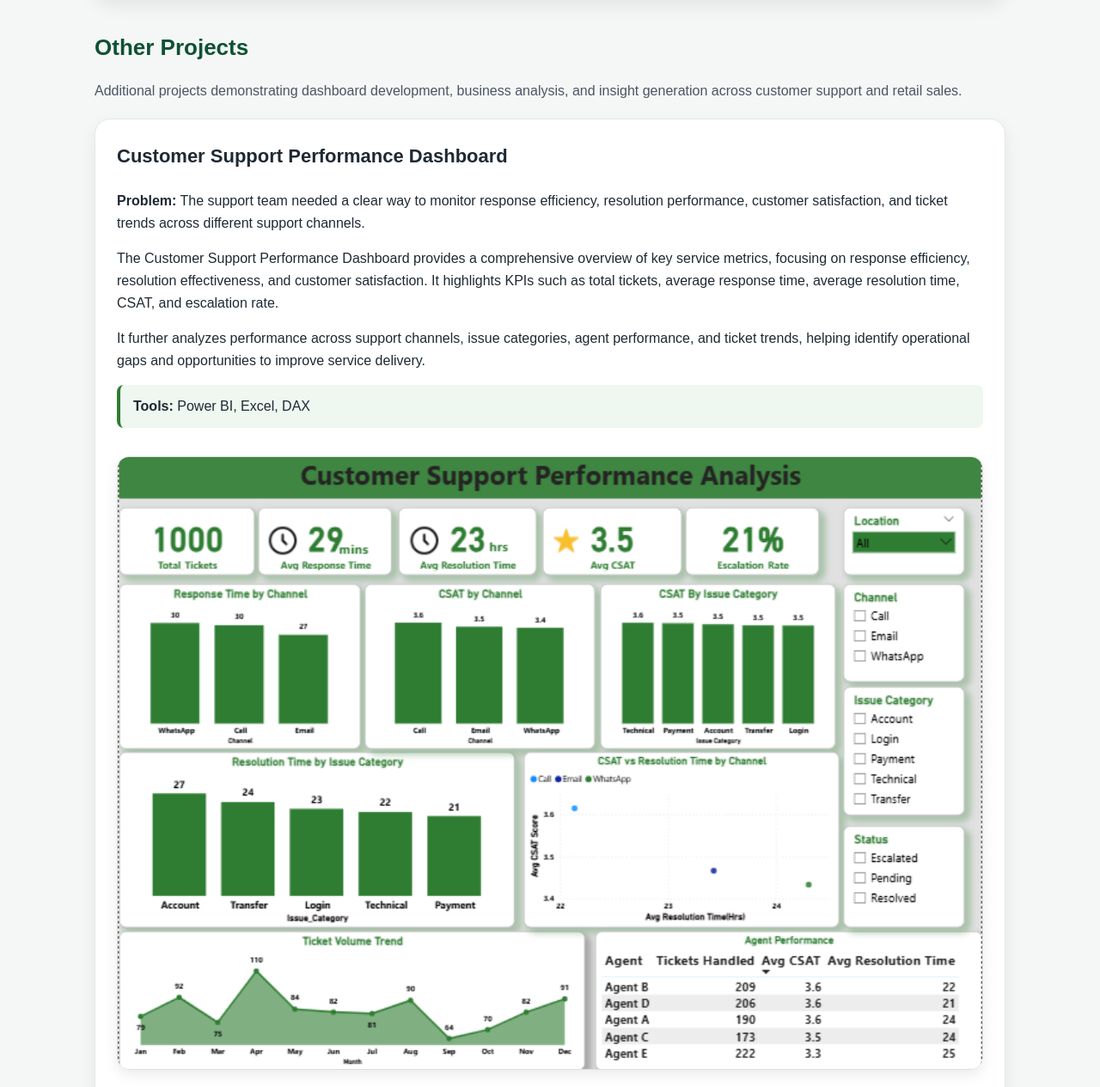
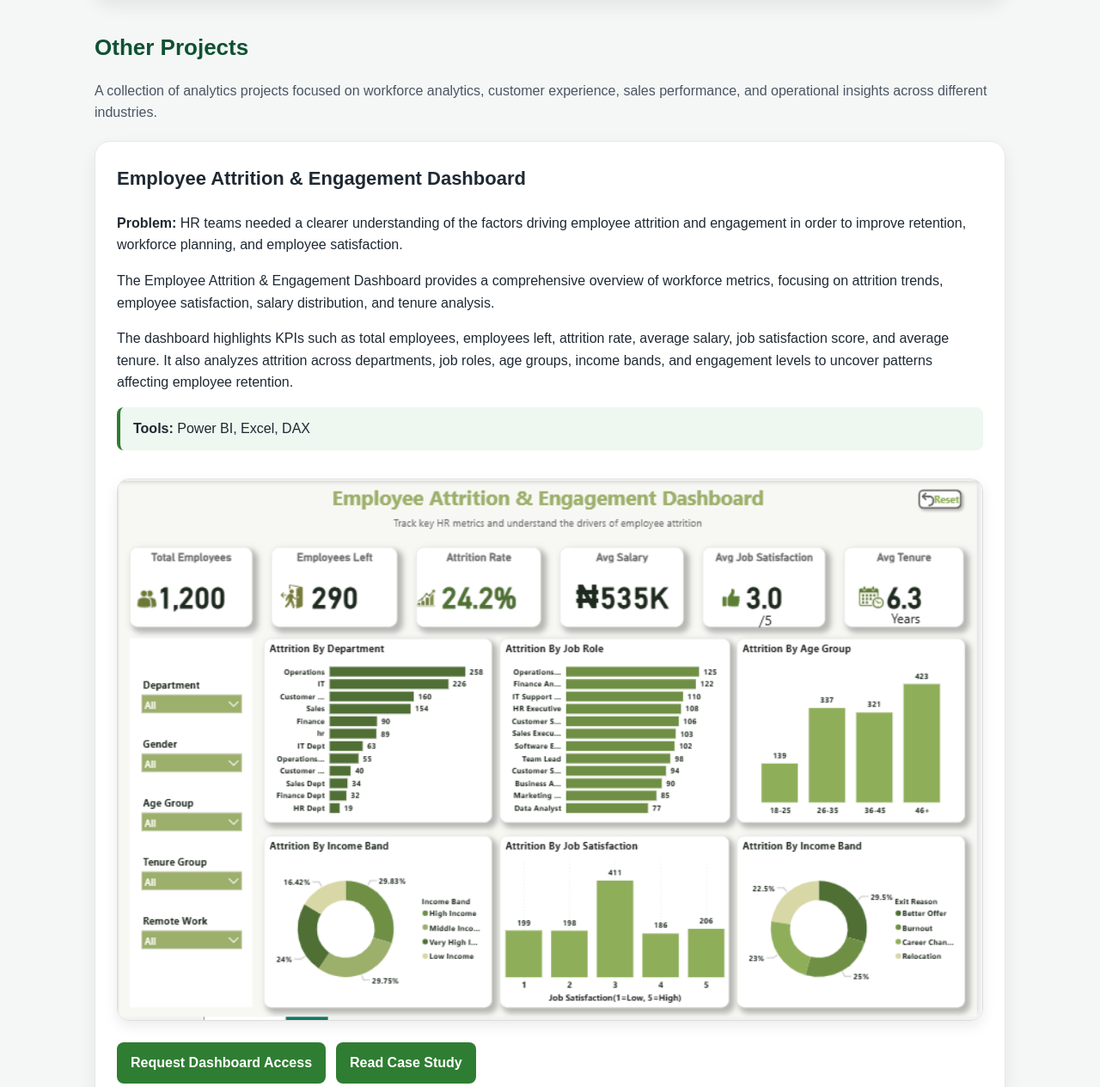
Before and after one commit to nwosu-onyinye/nwosu-onyinye.github.io, a plain HTML site: page index.html in a window 1280 px wide. Shown: the part 1717-2982 px from the top of the page at 86% size. Drawn offline with Linux system fonts and the light colour scheme.

Commit message:
Update index.html

```diff
--- a/index.html
+++ b/index.html
@@ -242,9 +242,39 @@
 
     <h2 class="section-title">Other Projects</h2>
     <p class="section-intro">
-      Additional projects demonstrating dashboard development, business analysis, and insight generation across customer support and retail sales.
-    </p>
+A collection of analytics projects focused on workforce analytics, customer experience, sales performance, and operational insights across different industries.
+</p>
+<div class="card">
+  <h3>Employee Attrition & Engagement Dashboard</h3>
 
+  <p>
+    <strong>Problem:</strong> HR teams needed a clearer understanding of the factors driving employee attrition and engagement in order to improve retention, workforce planning, and employee satisfaction.
+  </p>
+
+  <p>
+    The Employee Attrition & Engagement Dashboard provides a comprehensive overview of workforce metrics, focusing on attrition trends, employee satisfaction, salary distribution, and tenure analysis.
+  </p>
+
+  <p>
+    The dashboard highlights KPIs such as total employees, employees left, attrition rate, average salary, job satisfaction score, and average tenure. It also analyzes attrition across departments, job roles, age groups, income bands, and engagement levels to uncover patterns affecting employee retention.
+  </p>
+
+  <div class="project-meta">
+    <strong>Tools:</strong> Power BI, Excel, DAX
+  </div>
+
+  <img src="dashboard4.png" class="dashboard-img" alt="Employee Attrition Dashboard Screenshot">
+
+  <div class="button-group">
+    <a href="mailto:onyinyechinwosu66@gmail.com" class="btn">
+      Request Dashboard Access
+    </a>
+
+    <a href="https://medium.com/@onyinyechinwosu66/employee-attrition-engagement-analysis-using-power-bi-df94854fe9ff" class="btn" target="_blank">
+      Read Case Study
+    </a>
+  </div>
+</div>
     <div class="card">
       <h3>Customer Support Performance Dashboard</h3>
 
@@ -316,12 +346,22 @@
 
     <div class="card">
       <div class="experience-item">
-        <h3>Data Analyst — Versus Africa</h3>
-        <ul>
-          <li>Built dashboards and analyzed survey data across business and market research projects.</li>
-          <li>Delivered insights to support campaign performance tracking and business decision-making.</li>
-        </ul>
-      </div>
+  <h3>Data Analyst — Versus Africa</h3>
+
+  <ul>
+    <li>Analyzed large-scale survey and market research data across telecommunications, banking, FMCG, and consumer sectors to uncover actionable business insights.</li>
+
+    <li>Designed interactive dashboards and reports using Power BI and Excel to track KPIs, customer behavior, and campaign performance.</li>
+
+    <li>Performed data cleaning, transformation, and validation to improve reporting accuracy and ensure reliable analysis.</li>
+
+    <li>Delivered insight-driven reports and presentations that supported strategic decision-making for clients and internal stakeholders.</li>
+
+    <li>Managed respondent datasets and research operations across multiple projects, ensuring data quality and efficient reporting processes.</li>
+
+    <li>Collaborated with research and operations teams to identify trends, measure performance, and improve project outcomes.</li>
+  </ul>
+</div>
 
       <div class="experience-item">
         <h3>Customer Support & Data Analyst — Onfon Media</h3>
```
